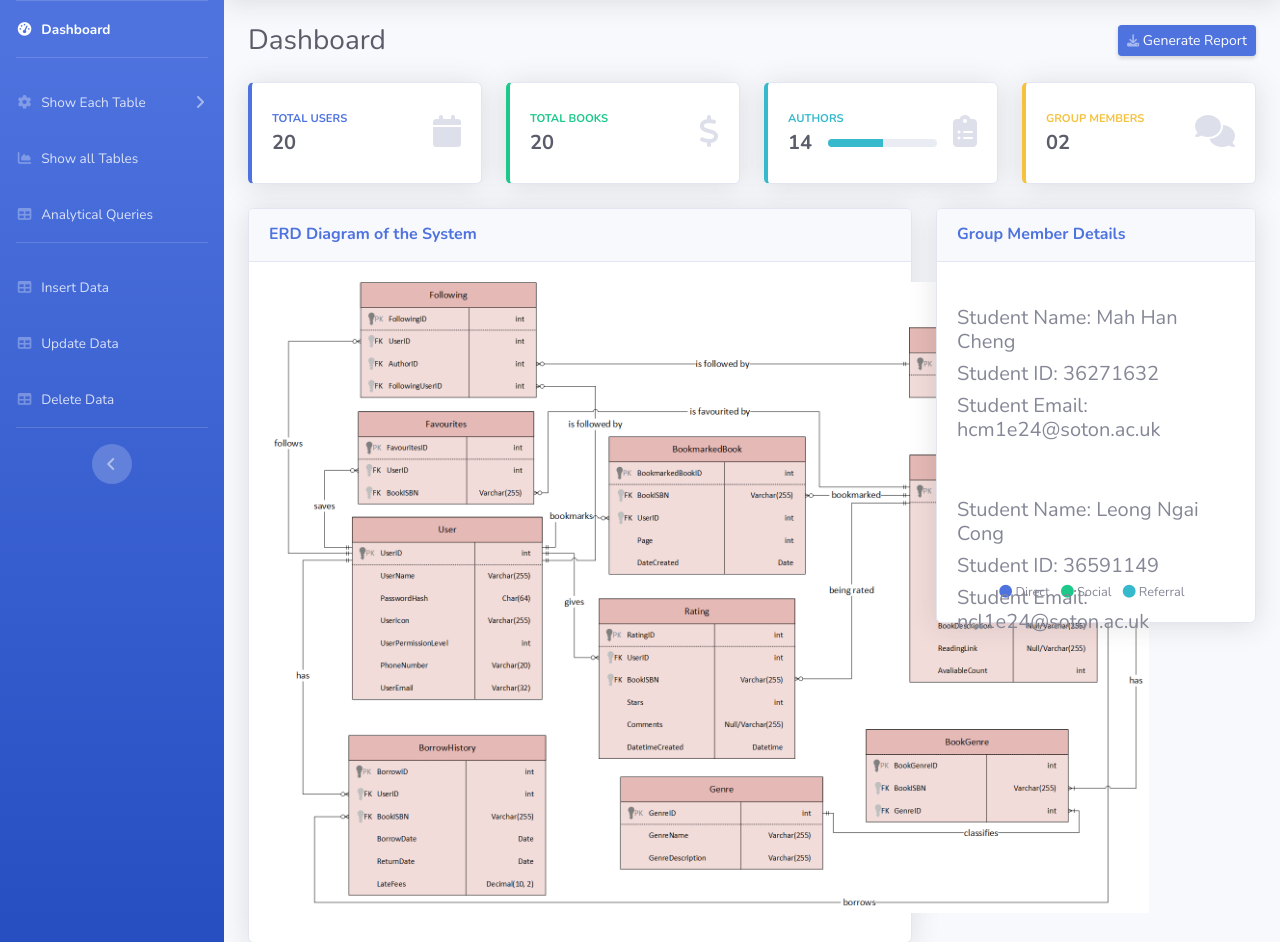
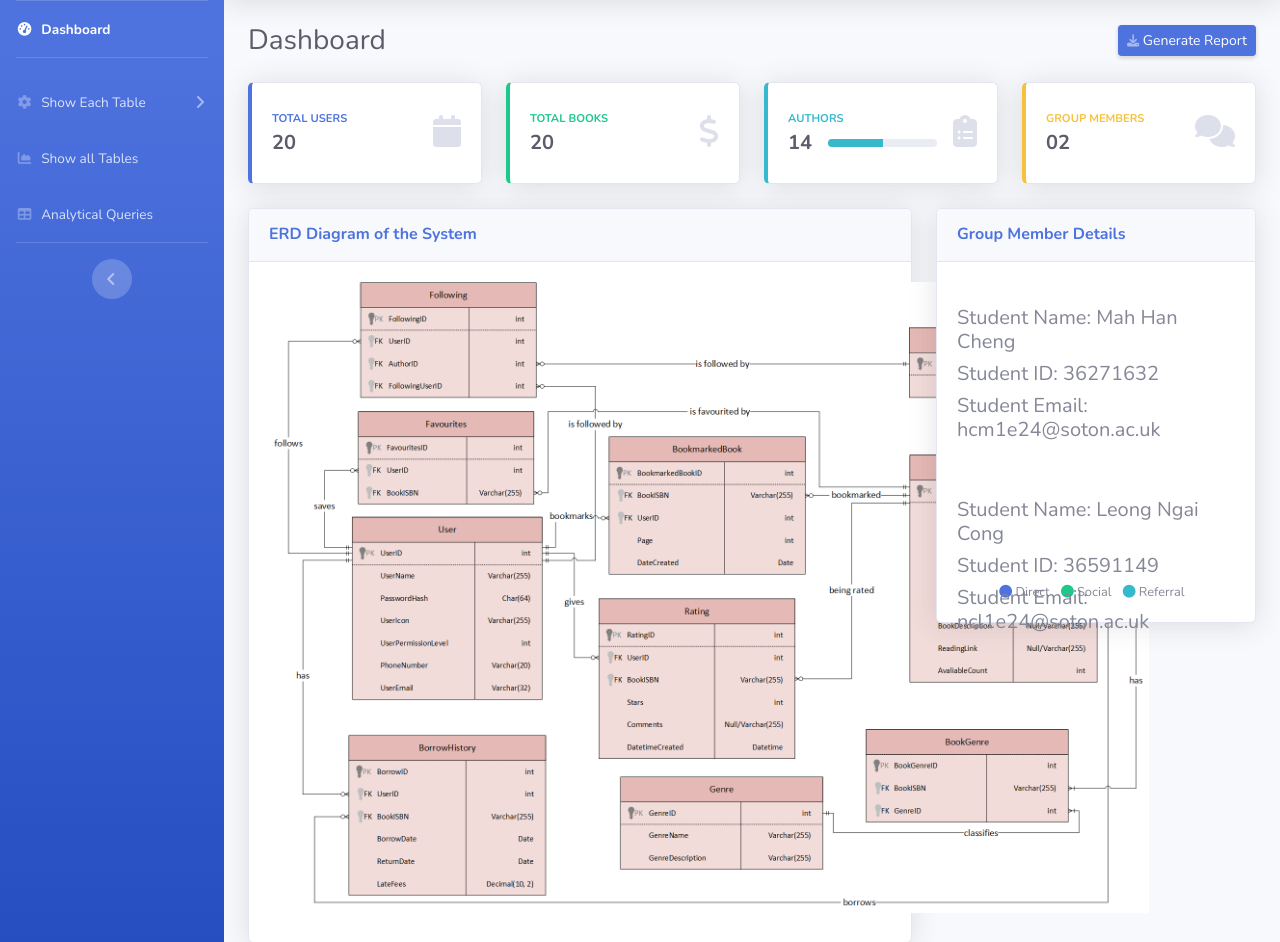
Before and after one commit to bubalda/data_management_coursework_book_library_catalog, a PHP site: page /index.php in a window 1280 px wide. Shown: the part 70-1012 px from the top of the page. Run offline with PHP 8.4, Linux system fonts and the light colour scheme; data comes from the database, SQL or seed files in the repository; some libraries are stand-ins or nearby versions.

Commit message:
kill buttons

```diff
--- a/sideBarMenu.php
+++ b/sideBarMenu.php
@@ -88,32 +88,32 @@
 
 
 
-            <!-- Divider -->
+            <!-- Divider
             <hr class="sidebar-divider d-none d-md-block">
 
             <!-- Nav Item - Tables -->
-            <li class="nav-item">
-                <a class="nav-link">
+            <!-- <li class="nav-item">
+                <a class="nav-link">  -->
                     <!-- href="InsertRecord.php"> -->
-                    <i class="fas fa-fw fa-table"></i>
+                    <!-- <i class="fas fa-fw fa-table"></i>
                     <span>Insert Data</span></a>
-            </li>
+            </li> -->
 
              <!-- Nav Item - Tables -->
-             <li class="nav-item">
+             <!-- <li class="nav-item">
                 <a class="nav-link">
                     <!-- href="Update_Record.php"> -->
-                    <i class="fas fa-fw fa-table"></i>
+                    <!-- <i class="fas fa-fw fa-table"></i>
                     <span>Update Data</span></a>
-            </li>
+            </li> -->
 
              <!-- Nav Item - Tables -->
-             <li class="nav-item">
+             <!-- <li class="nav-item">
                 <a class="nav-link">
                     <!-- href="Update_Record.php"> -->
-                    <i class="fas fa-fw fa-table"></i>
+                    <!-- <i class="fas fa-fw fa-table"></i>
                     <span>Delete Data</span></a>
-            </li>
+            </li> -->
 
             <!-- Divider -->
             <hr class="sidebar-divider d-none d-md-block">
```
